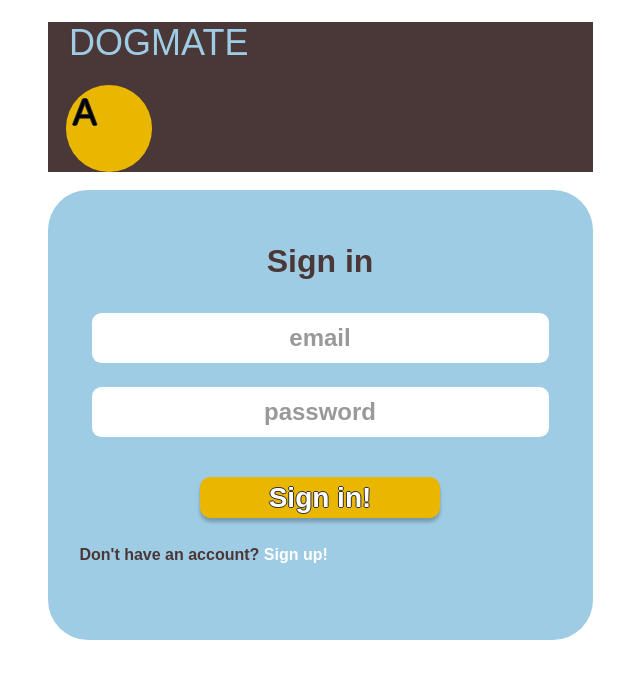
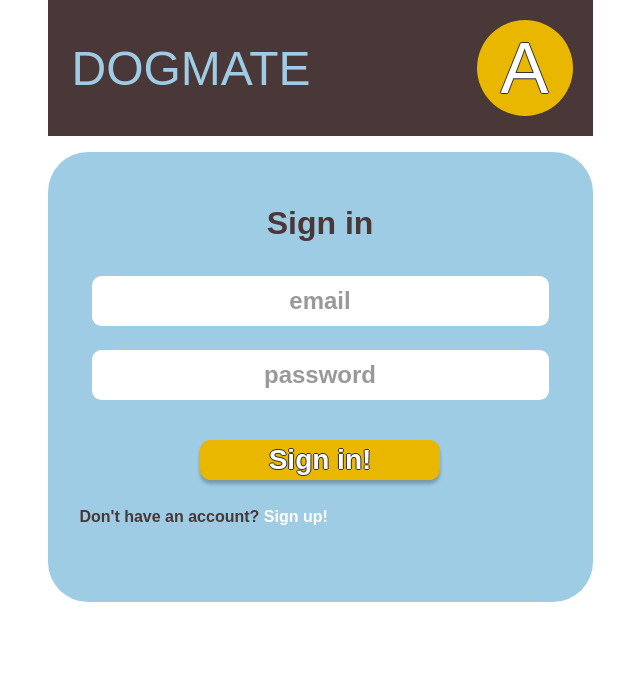
Before and after one commit to luiver/dogmate-web-frontend, a React (Create React App) app: page / in a window 1280 px wide. Shown: the top 678 px of the page, without its empty margins (320-960 px from the left). Built offline with nearby package versions, Linux system fonts and the light colour scheme.

Commit message:
add styles for Header component

```diff
--- a/src/components/header/Header.js
+++ b/src/components/header/Header.js
@@ -1,5 +1,6 @@
 import {Component} from "react";
 import './header.css'
+
 export default class Header extends Component {
 
     render() {
@@ -8,12 +9,10 @@ export default class Header extends Component {
                 <header>
                     <div className="logo">DOGMATE</div>
                     <div className="main-avatar yellow">
-                        A
+                        <span>A</span>
                     </div>
                 </header>
             </div>
         )
-
     }
-
 }
--- a/src/components/header/header.css
+++ b/src/components/header/header.css
@@ -1,18 +1,29 @@
-body {
-    margin: 0;
+header {
+    display: flex;
+    flex-direction: row;
+    justify-content: space-between;
+    align-items: center;
 }
 
 .logo {
+    margin-left: 0.5em;
     color: #9FCCE5;
-    margin: 0.6em;
-    font-size: 36px;
+    font-size: 48px;
 }
 
 .main-avatar {
-    font-size: 36px;
+    font-size: 40px;
     height: 2em;
     width: 2em;
     padding: 0.2em;
     border-radius: 10em;
     margin: 0.5em;
+    align-self: flex-end;
+    color: #FFFFFF;
+    display: flex;
+    align-items: center;
+    justify-content: center;
 }
+.main-avatar span {
+    font-size: 72px;
+}
```
